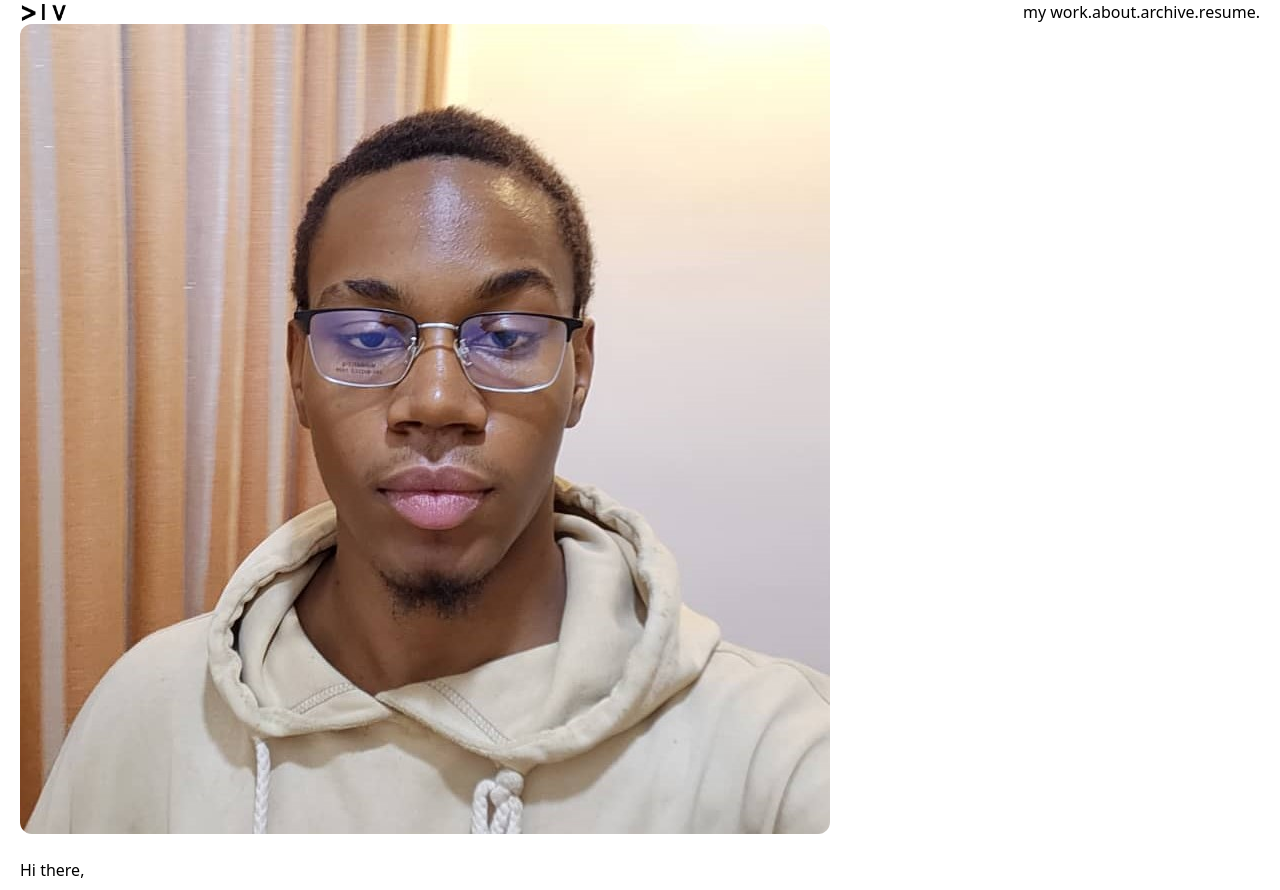
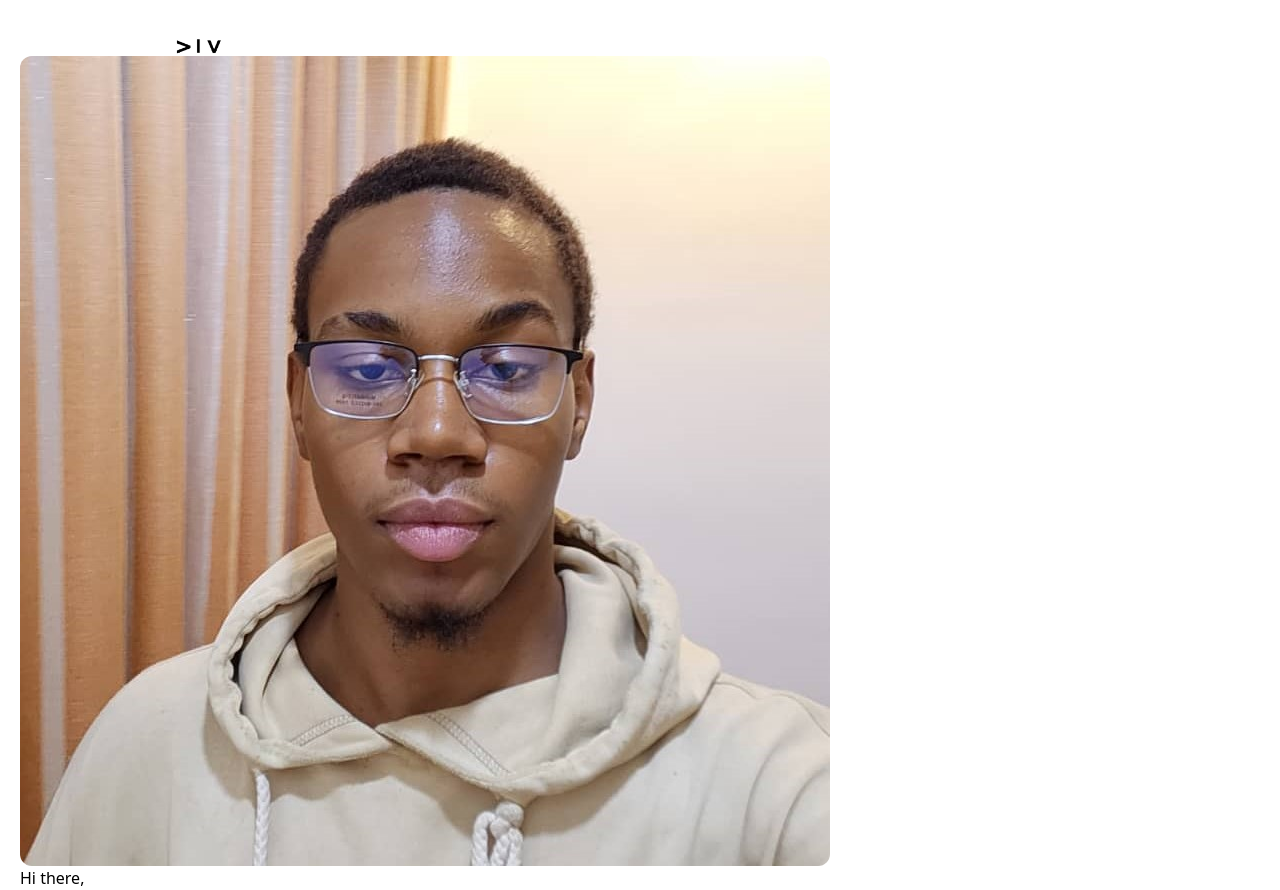
Before and after one commit to hellodivine/portfolio, a website: page html/about.html in a window 1280 px wide. Drawn offline with Linux system fonts and the light colour scheme.

Commit message:
portfolio- my taiwind isn't respondig so this is to store code

```diff
--- a/html/about.html
+++ b/html/about.html
@@ -7,23 +7,28 @@
   <link rel="stylesheet" href="https://cdnjs.cloudflare.com/ajax/libs/font-awesome/6.5.1/css/all.min.css" integrity="sha512-DTOQO9RWCH3ppGqcWaEA1BIZOC6xxalwEsw9c2QQeAIftl+Vegovlnee1c9QX4TctnWMn13TZye+giMm8e2LwA==" crossorigin="anonymous" referrerpolicy="no-referrer" />
 </head>
 <body>
-    <div  class="px-[20px]">
-        <header>
-            <div class="container w-[75%] justify-center sm:mx-auto">
-                <nav class="pt-9 sm:flex sm:justify-between">
-                    <img class="w-[70px]" src="/asset/div - Copy.png" alt="">
-                    <ul class="hidden sm:flex space-x-9">
-                        <li><a href="/index.html">my work.</a></li>
-                        <li><a href="/html/about.html">about.</a></li>
-                        <li><a href="">archive.</a></li>
-                        <li><a href="/asset/Divine Effiong (1).pdf" target="_blank">resume.</a></li>
-                    </ul>
+    <div  class="px-[20px] grid gap-2 grid-cols-2">
+        <header class="border border-neutral-700">
+            <div class="sm:col-span-2 mr-[20px] h- container text-left sm:w-[75%] sm:justify-center sm:mx-auto">
+                <nav class=" pt-6 sm:pt-9 flex justify-between sm:flex sm:justify-between font-semibold">
+                    <img class="w-[70px] h-[20px]" src="/asset/div - Copy.png" alt="">
+                    <!-- <ul class="bg-opacity-90 sm:flex sm:space-x-10 sm:relative sm:bg-transparent sm:shadow-none sm:z-0 sm:left-0 sm:w-auto sm:p-0 sm:pt-0 sm:space-y-0 z-50 fixed top-0 right-0 bottom-0 bg-white shadow-2xl w-[230px] p-[20px]  space-y-12 ">
+                        <li class="hover:text-gray-500 active:underline focus:underline"><a href="/index.html">my work.</a></li>
+                        <li class="hover:text-gray-500 active:underline focus:underline"><a href="/html/about.html">about.</a></li>
+                        <li class="hover:text-gray-500 active:underline focus:underline"><a href="">archive.</a></li>
+                        <li class="hover:text-gray-500 active:underline focus:underline"><a href="/asset/Divine Effiong (1).pdf" target="_blank">resume.</a></li>
+                    </ul> -->
                 </nav>
             </div>
         </header>
-        <section class="mt-[6000px]">
+
+
+        <div class="border border-neutral-700">
             <img src="/asset/divine.jpg" alt="img" class="w-[320px] h-[320px] rounded-xl">
-            <br>
+        </div>
+
+
+        <section class="mt-[6000px] border border-neutral-700">
             <div>
                 <p class="">Hi there,</p>
             </div>
```
Also changed, not shown: index.html (+5 -5 lines), output.css.
